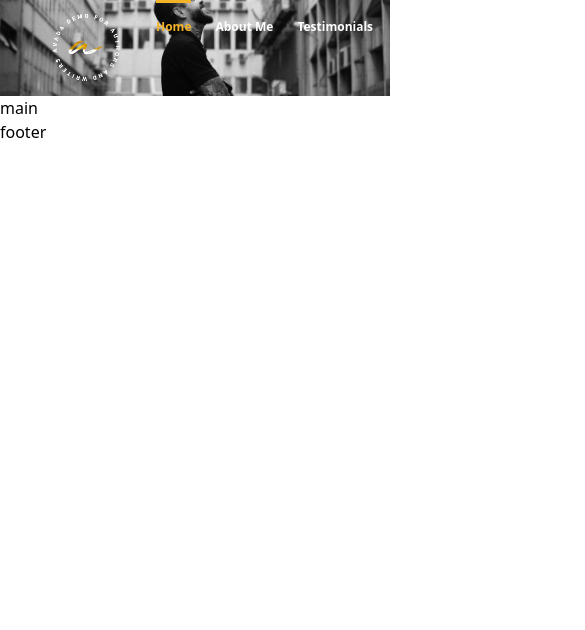
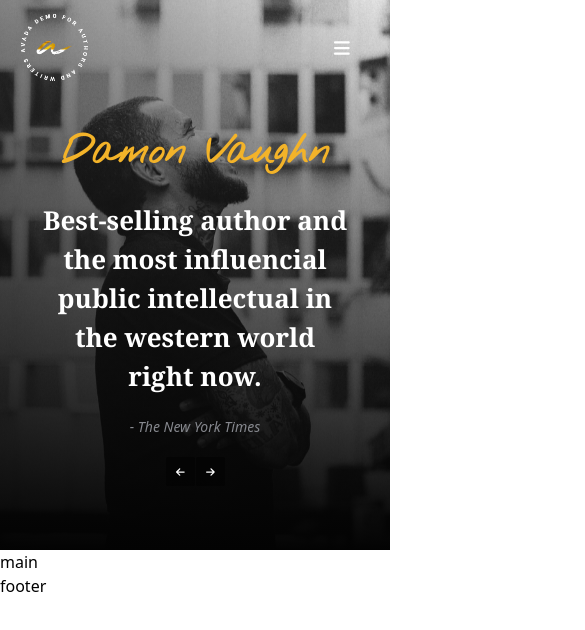
Before and after one commit to Vincenzo117/proj-html-vuejs, a Vue app: page / in a window 390 px wide. Shown: the top 630 px of the page, 585 px wide, since content can reach past the window. Built offline with nearby package versions, Linux system fonts and the light colour scheme.

Commit message:
header quotes component + header navbar responsiveness

```diff
--- a/src/App.vue
+++ b/src/App.vue
@@ -24,5 +24,5 @@ export default {
 </script>
 
 <style lang="scss">
-
+@import url('https://fonts.googleapis.com/css2?family=Nothing+You+Could+Do&display=swap');
 </style>
--- a/src/components/HeaderNavbar.vue
+++ b/src/components/HeaderNavbar.vue
@@ -1,10 +1,35 @@
 <template>
-  <div class="header-navbar">
+  <div :class="['header-navbar' , mobileMenu ? 'mb-36' : '']">
     <figure class="logo">
       <img :src="logoSrc" alt="" />
     </figure>
+
     <nav class="navbar">
       <ul class="navbar__list">
+        <li
+          class="navbar__list-item"
+          v-for="item in navbarItems"
+          :key="item.id"
+        >
+          <a
+            :class="['navbar__item-anchor', item.active ? 'active' : '']"
+            :href="item.href"
+          >
+            {{ item.name }}
+            <font-awesome-icon v-if="item.icon" :icon="item.icon" />
+          </a>
+        </li>
+      </ul>
+    </nav>
+
+    <nav class="mobile-nav">
+      <button
+        :class="['hamburger-icon', mobileMenu ? 'text-saffron' : '']"
+        @click="mobileMenu ? (mobileMenu = false) : (mobileMenu = true)"
+      >
+        <font-awesome-icon icon="fa-solid fa-bars" />
+      </button>
+      <ul :class="['navbar__list', this.mobileMenu ? 'block' : 'hidden']">
         <li
           class="navbar__list-item"
           v-for="item in navbarItems"
@@ -28,6 +53,11 @@ import { mapGetters } from "vuex";
 
 export default {
   name: "HeaderNavbar",
+  data() {
+    return {
+      mobileMenu: false,
+    };
+  },
   computed: {
     ...mapGetters(["logoSrc", "navbarItems"]),
   },
@@ -36,14 +66,14 @@ export default {
 
 <style lang='scss' scoped>
 .header-navbar {
-  @apply flex justify-between items-center gap-5 px-10 md:px-20 2xl:container;
+  @apply flex justify-between items-center gap-5 pl-2 pr-10 md:px-20 2xl:container relative z-20;
 
   .logo {
     @apply h-24 aspect-square;
   }
 
   .navbar {
-    @apply h-24 flex text-white text-[12px] font-semibold;
+    @apply h-24 text-white text-[12px] font-semibold hidden md:block;
 
     .navbar__list {
       @apply h-9 flex gap-6;
@@ -59,8 +89,28 @@ export default {
           }
 
           &:hover {
-              @apply text-saffron;
+            @apply text-saffron;
           }
+        }
+      }
+    }
+  }
+
+  .mobile-nav {
+    @apply grow md:hidden text-white text-[18px] font-semibold text-right relative;
+
+    .hamburger-icon {
+      @apply hover:text-saffron transition-all;
+    }
+    .navbar__list {
+      @apply text-center absolute top-0 right-1/2;
+    }
+    .navbar__list-item {
+      @apply text-[16px] hover:text-saffron transition-all;
+
+      .navbar__item-anchor {
+        &.active {
+          @apply text-saffron;
         }
       }
     }
--- /dev/null
+++ b/src/components/HeaderQuotes.vue
@@ -0,0 +1,69 @@
+<template>
+  <div class="header-quotes">
+    <div class="quote-card">
+      <div
+        :class="quote.active ? 'contents' : 'hidden'"
+        v-for="quote in headerQuotes"
+        :key="quote.id"
+      >
+        <h2 class="quote__title">{{ quote.title }}</h2>
+        <h4 class="quote__text">{{ quote.text }}</h4>
+        <div class="quote__author">- {{ quote.author }}</div>
+      </div>
+
+      <div class="quote__arrows">
+        <button class="quote__prev" @click="prevQuote">
+          <font-awesome-icon icon="fa-solid fa-arrow-left" />
+        </button>
+        <button class="quote__next" @click="nextQuote">
+          <font-awesome-icon icon="fa-solid fa-arrow-right" />
+        </button>
+      </div>
+    </div>
+  </div>
+</template>
+
+<script>
+import { mapGetters, mapActions } from "vuex";
+
+export default {
+  name: "HeaderQuotes",
+  computed: {
+    ...mapGetters(["headerQuotes"]),
+  },
+  methods: {
+    ...mapActions(["prevQuote", "nextQuote"]),
+  },
+};
+</script>
+
+<style lang="scss" scoped>
+.header-quotes {
+  @apply px-10 sm:px-32 pt-7 pb-16 relative z-20 2xl:container 2xl:px-32 transition-all;
+
+  .quote-card {
+    @apply flex flex-col gap-5 w-full md:w-1/2 2xl:w-1/3 text-center md:text-left;
+    .quote__title {
+      font-family: "Nothing You Could Do", cursive;
+      @apply text-saffron text-[38px] font-semibold;
+    }
+
+    .quote__text {
+      @apply font-serif text-[26px] text-white font-semibold;
+    }
+
+    .quote__author {
+      @apply text-[14px] text-osloGray italic;
+    }
+  }
+
+  .quote__arrows {
+    @apply flex gap-[1px] text-white text-[10px] self-center md:self-start;
+
+    .quote__next,
+    .quote__prev {
+      @apply w-[29px] h-[29px] flex justify-center items-center bg-black/70 rounded-sm hover:bg-saffron transition-all;
+    }
+  }
+}
+</style>
--- a/src/components/MainHeader.vue
+++ b/src/components/MainHeader.vue
@@ -1,15 +1,20 @@
 <template>
   <header id="main-header">
     <HeaderNavbar />
+
+    <HeaderQuotes />
   </header>
 </template>
 
 <script>
 import HeaderNavbar from "./HeaderNavbar.vue";
+import HeaderQuotes from "./HeaderQuotes";
+
 export default {
   name: "MainHeader",
   components: {
     HeaderNavbar,
+    HeaderQuotes
   },
 };
 </script>
@@ -18,5 +23,13 @@ export default {
 #main-header {
   background-image: url("../assets/img/hero-07-2x.jpg");
   @apply bg-center bg-cover relative;
+
+  &:after {
+    @apply content-[''] absolute top-0 bottom-0 left-0 right-0 bg-gradient-to-b from-white/10 to-black  z-10;
+  }
+
+  &::before {
+    @apply content-[''] absolute top-0 bottom-0 left-0 right-0 bg-gradient-to-l from-white/0 to-black/50  z-10;
+  }
 }
 </style>
--- a/src/main.js
+++ b/src/main.js
@@ -11,13 +11,13 @@ import store from './store';
 import { library } from '@fortawesome/fontawesome-svg-core'
 
 /* import specific icons */
-import { faCartShopping } from '@fortawesome/free-solid-svg-icons'
+import { faCartShopping, faArrowRight, faArrowLeft, faBars } from '@fortawesome/free-solid-svg-icons'
 
 /* import font awesome icon component */
 import { FontAwesomeIcon } from '@fortawesome/vue-fontawesome'
 
 /* add icons to the library */
-library.add(faCartShopping)
+library.add(faCartShopping, faArrowRight, faArrowLeft, faBars)
 
 /* add font awesome icon component */
 Vue.component('font-awesome-icon', FontAwesomeIcon)
--- a/src/store/index.js
+++ b/src/store/index.js
@@ -2,11 +2,13 @@ import Vue from 'vue';
 import Vuex from 'vuex';
 
 import headeNavbar from './modules/headerNavbar.js';
+import headerQuotes from './modules/headerQuotes.js';
 
 Vue.use(Vuex);
 
 export default new Vuex.Store({
     modules: {
-        headeNavbar
+        headeNavbar,
+        headerQuotes
     }
 })
--- /dev/null
+++ b/src/store/modules/headerQuotes.js
@@ -0,0 +1,69 @@
+const state = {
+    headerQuotes: [
+        {
+            id: 1,
+            title: 'Damon Vaughn',
+            text: 'Best-selling author and the most influencial public intellectual in the western world right now.',
+            author: 'The New York Times',
+            active: true
+        },
+        {
+            id: 2,
+            title: 'Quote 2',
+            text: 'Lorem ipsum dolor sit amet consectetur adipisicing elit. Magnam quod iste, aliquam cumque inventore sequi!',
+            author: 'E che ne so',
+            active: false
+        },
+        {
+            id: 3,
+            title: 'Quote 3',
+            text: 'Lorem ipsum dolor sit amet consectetur adipisicing elit. Magnam quod iste, aliquam cumque inventore sequi!',
+            author: 'E che ne so',
+            active: false
+        },
+    ],
+}
+
+const getters = {
+    headerQuotes: (state) => state.headerQuotes
+}
+
+const actions = {
+    nextQuote({ commit }) {
+        let oldID = 0;
+        let newID = 0;
+        state.headerQuotes.forEach((el) => (el.active ? oldID = el.id : ''));
+        const totalQuotes = state.headerQuotes.length;
+        if (oldID < totalQuotes) {
+            newID = oldID + 1;
+        } else {
+            newID = 1;
+        }
+        commit('updateOldQuote', oldID);
+        commit('updateNewQuote', newID);
+    },
+    prevQuote({ commit }) {
+        let oldID, newID;
+        state.headerQuotes.forEach((el) => (el.active ? oldID = el.id : ''));
+        const totalQuotes = state.headerQuotes.length;
+        if (oldID > 1) {
+            newID = oldID - 1;
+        } else {
+            newID = totalQuotes;
+        }
+        commit('updateOldQuote', oldID);
+        commit('updateNewQuote', newID);
+    }
+}
+
+const mutations = {
+    updateOldQuote: (state, oldID) => (state.headerQuotes[oldID - 1].active = false),
+    updateNewQuote: (state, newID) => (state.headerQuotes[newID - 1].active = true)
+}
+
+export default {
+    state,
+    getters,
+    actions,
+    mutations
+}
```
Also changed, not shown: public/index.html (line endings or trailing spaces).
